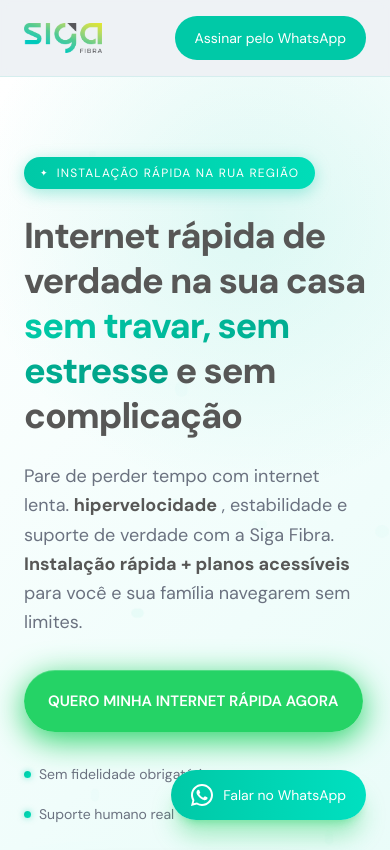
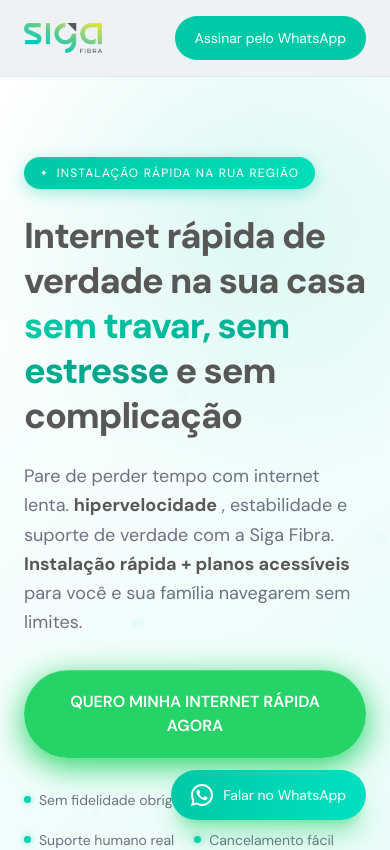
Before and after one commit to agenciaacev/siga-fibra-lp-1, a React (Vite) app: page / in a window 390 px wide. Shown: the top 850 px of the page. Built offline with nearby package versions, Linux system fonts and the light colour scheme.

Commit message:
Update Hero.tsx

```diff
--- a/src/components/Hero.tsx
+++ b/src/components/Hero.tsx
@@ -587,7 +587,7 @@
                 href={WA_LINK}
                 target="_blank"
                 rel="noopener noreferrer"
-                className="inline-block px-6 text-[15px] text-white text-center font-900 font-semibold md:text-base lg:px-10 py-5 rounded-full"
+                className="inline-block text-white text-center font-900 font-semibold text-base px-10 py-5 rounded-full"
                 style={{
                   background:
                     "linear-gradient(90deg, #25D366 0%, #25D366 100%)",
```
